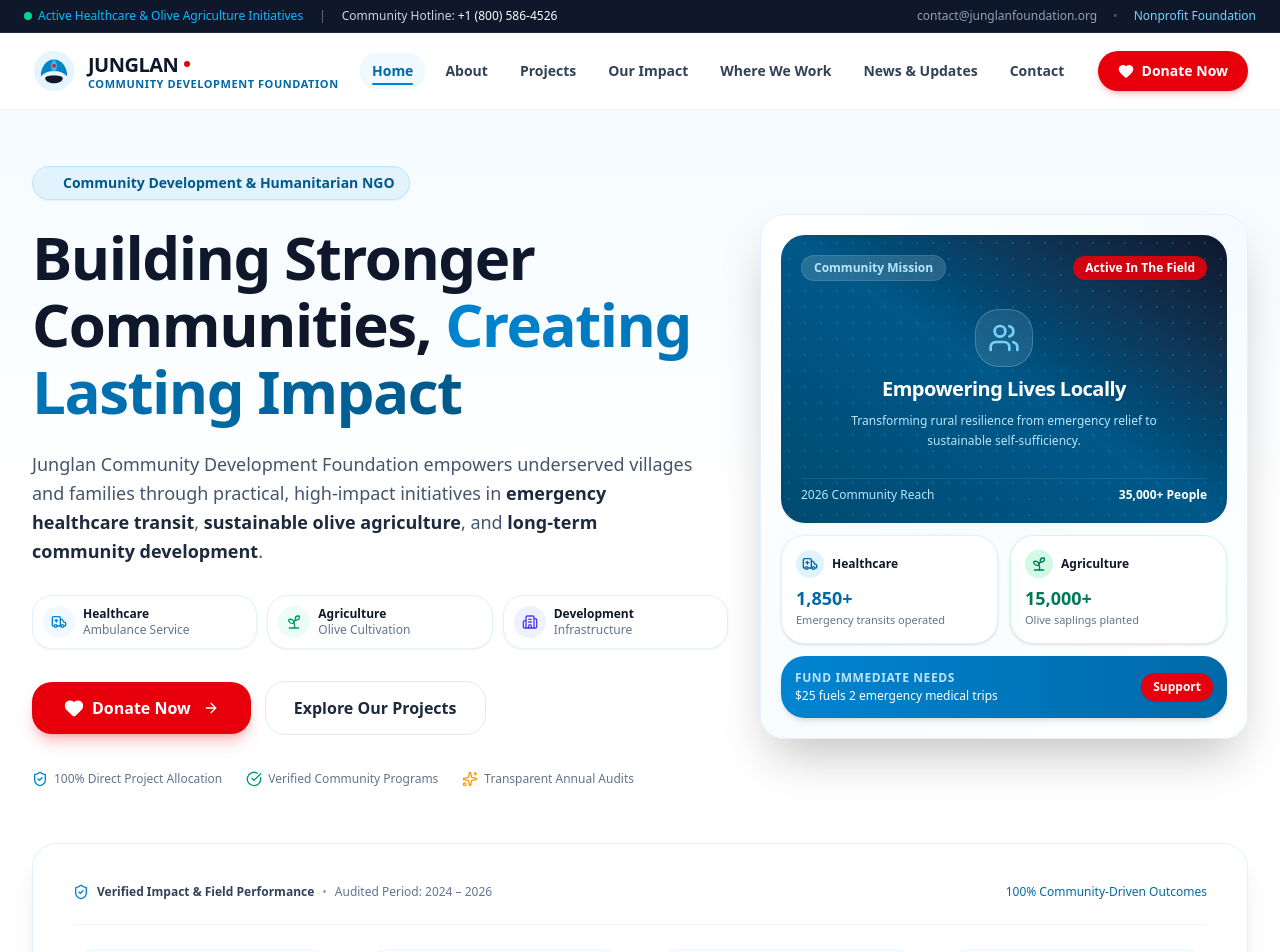
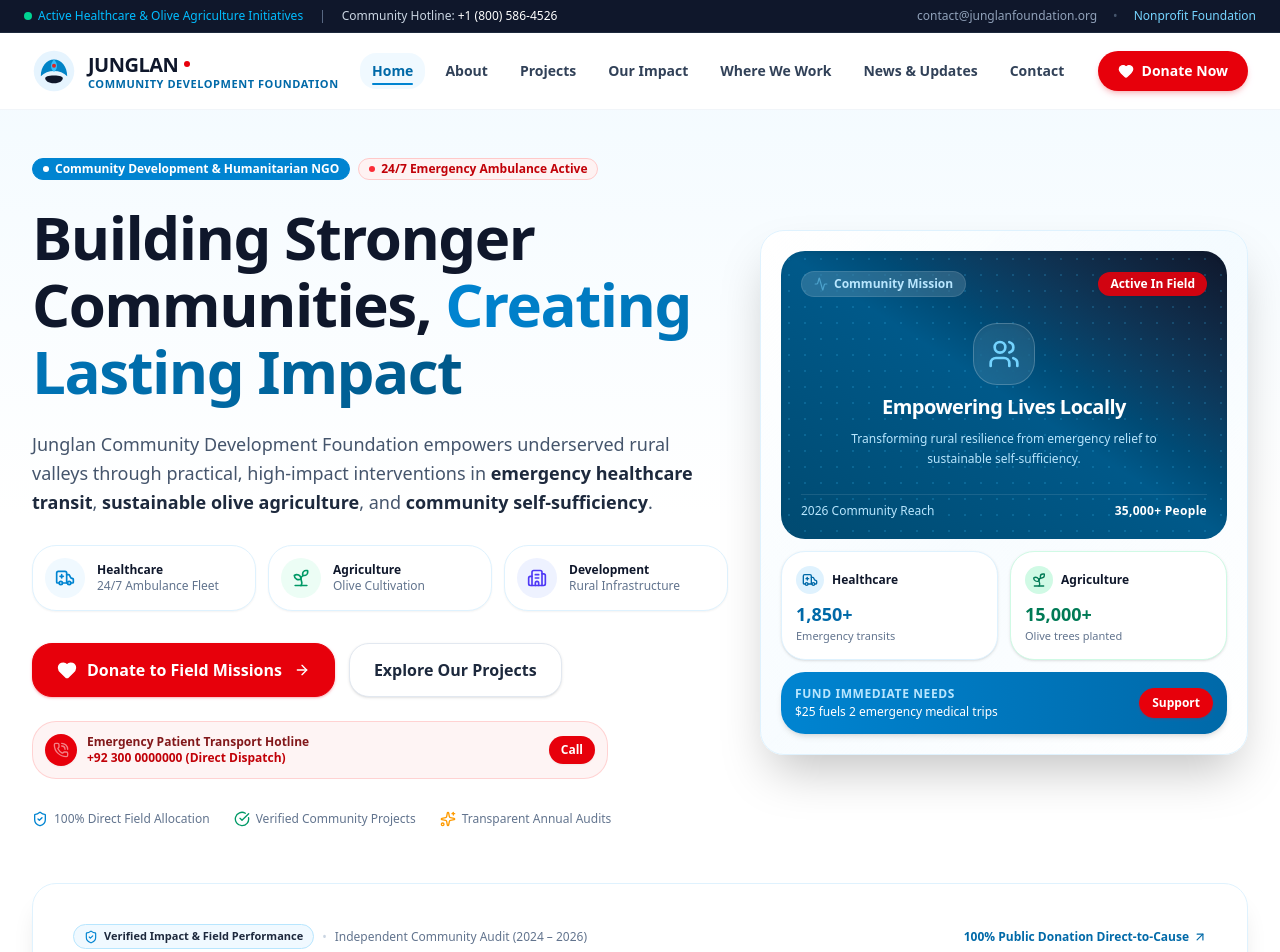
Before and after one commit to msaadfall25bsse/junglan-community-development-foundation-, a Next.js app: page / in a window 1280 px wide. Shown: the top 952 px of the page. Built offline with nearby package versions, Linux system fonts and the light colour scheme.

Commit message:
Phase 5: Hero Section & Primary Impact Presentation - Enhanced CTAs, emergency ambulance hotline ticker, and verified audit indicators

```diff
--- a/components/home/HeroSection.tsx
+++ b/components/home/HeroSection.tsx
@@ -12,7 +12,11 @@ import {
   Users,
   CheckCircle,
   Sparkles,
+  PhoneCall,
+  Activity,
 } from "lucide-react";
+import { Button, Badge } from "@/components/ui";
+import { CONTACT_INFO } from "@/lib/constants/navigation";
 
 interface HeroSectionProps {
   onOpenDonateModal: (project?: string) => void;
@@ -20,28 +24,36 @@ interface HeroSectionProps {
 
 export const HeroSection: React.FC<HeroSectionProps> = ({ onOpenDonateModal }) => {
   return (
-    <section id="hero" className="relative overflow-hidden bg-gradient-to-b from-sky-50/70 via-white to-white pt-8 pb-16 lg:pt-14 lg:pb-24">
+    <section
+      id="hero"
+      aria-label="Welcome and Mission Overview"
+      className="relative overflow-hidden bg-gradient-to-b from-sky-50/70 via-white to-white pt-6 pb-16 lg:pt-12 lg:pb-24"
+    >
       {/* Background Decorative Mesh & Light Blobs */}
       <div className="absolute top-0 left-1/2 -translate-x-1/2 w-full max-w-7xl h-full overflow-hidden pointer-events-none -z-10">
-        <div className="absolute -top-24 right-0 w-96 h-96 bg-sky-200/40 rounded-full blur-3xl" />
+        <div className="absolute -top-24 right-0 w-96 h-96 bg-sky-200/40 rounded-full blur-3xl animate-pulse-subtle" />
         <div className="absolute top-48 -left-20 w-80 h-80 bg-sky-100/60 rounded-full blur-2xl" />
-        <div className="absolute bottom-10 right-1/4 w-72 h-72 bg-red-100/30 rounded-full blur-3xl" />
+        <div className="absolute bottom-10 right-1/4 w-72 h-72 bg-red-100/25 rounded-full blur-3xl" />
       </div>
 
       <div className="max-w-7xl mx-auto px-4 sm:px-6 lg:px-8">
-        <div className="grid grid-cols-1 lg:grid-cols-12 gap-12 lg:gap-8 items-center">
+        <div className="grid grid-cols-1 lg:grid-cols-12 gap-10 lg:gap-8 items-center">
 
           {/* Left Column: Mission Narrative & Fundraising CTAs */}
-          <div className="lg:col-span-7 space-y-6 text-left">
+          <div className="lg:col-span-7 space-y-6 text-left animate-fade-in">
 
-            {/* Mission Category Badge */}
-            <div className="inline-flex items-center gap-2 px-3.5 py-1.5 rounded-full bg-sky-100/80 border border-sky-200 text-sky-800 text-xs sm:text-sm font-semibold shadow-xs">
-              <span className="w-2 h-2 rounded-full bg-red-600 animate-ping" />
-              <span>Community Development & Humanitarian NGO</span>
+            {/* Mission Category Badges Row */}
+            <div className="flex flex-wrap items-center gap-2">
+              <Badge variant="sky" pulseDot>
+                Community Development & Humanitarian NGO
+              </Badge>
+              <Badge variant="danger" dot>
+                24/7 Emergency Ambulance Active
+              </Badge>
             </div>
 
             {/* Main Headline */}
-            <h1 className="text-3xl sm:text-4xl md:text-5xl xl:text-6xl font-extrabold text-slate-900 tracking-tight leading-[1.12]">
+            <h1 className="text-3xl sm:text-4xl md:text-5xl xl:text-6xl font-black text-slate-900 tracking-tight leading-[1.12]">
               Building Stronger Communities,{" "}
               <span className="text-transparent bg-clip-text bg-gradient-to-r from-sky-600 to-sky-800">
                 Creating Lasting Impact
@@ -50,76 +62,104 @@ export const HeroSection: React.FC<HeroSectionProps> = ({ onOpenDonateModal }) =
 
             {/* Supporting Subtext */}
             <p className="text-base sm:text-lg text-slate-600 max-w-2xl leading-relaxed font-normal">
-              Junglan Community Development Foundation empowers underserved villages and families through practical, high-impact initiatives in{" "}
+              Junglan Community Development Foundation empowers underserved rural valleys through practical, high-impact interventions in{" "}
               <strong className="text-slate-800 font-semibold">emergency healthcare transit</strong>,{" "}
               <strong className="text-slate-800 font-semibold">sustainable olive agriculture</strong>, and{" "}
-              <strong className="text-slate-800 font-semibold">long-term community development</strong>.
+              <strong className="text-slate-800 font-semibold">community self-sufficiency</strong>.
             </p>
 
-            {/* Multi-Project Pillar Chips */}
-            <div className="grid grid-cols-1 sm:grid-cols-3 gap-2.5 pt-1">
-              <div className="flex items-center gap-2 p-2.5 rounded-xl bg-white border border-sky-100 shadow-xs hover:border-sky-300 transition-colors">
-                <div className="p-2 bg-sky-50 text-sky-600 rounded-lg shrink-0">
-                  <Ambulance className="w-4 h-4" />
+            {/* 3 Core Pillar Cards */}
+            <div className="grid grid-cols-1 sm:grid-cols-3 gap-3 pt-1">
+              <div className="flex items-center gap-3 p-3 rounded-2xl bg-white border border-sky-100 shadow-xs hover:border-sky-300 hover:shadow-sm transition-all group">
+                <div className="w-10 h-10 bg-sky-50 text-sky-600 rounded-xl flex items-center justify-center shrink-0 group-hover:scale-105 transition-transform">
+                  <Ambulance className="w-5 h-5" />
                 </div>
                 <div className="text-xs">
-                  <div className="font-bold text-slate-900">Healthcare</div>
-                  <div className="text-slate-500">Ambulance Service</div>
+                  <div className="font-extrabold text-slate-900">Healthcare</div>
+                  <div className="text-slate-500">24/7 Ambulance Fleet</div>
                 </div>
               </div>
 
-              <div className="flex items-center gap-2 p-2.5 rounded-xl bg-white border border-sky-100 shadow-xs hover:border-sky-300 transition-colors">
-                <div className="p-2 bg-emerald-50 text-emerald-600 rounded-lg shrink-0">
-                  <Sprout className="w-4 h-4" />
+              <div className="flex items-center gap-3 p-3 rounded-2xl bg-white border border-sky-100 shadow-xs hover:border-emerald-300 hover:shadow-sm transition-all group">
+                <div className="w-10 h-10 bg-emerald-50 text-emerald-600 rounded-xl flex items-center justify-center shrink-0 group-hover:scale-105 transition-transform">
+                  <Sprout className="w-5 h-5" />
                 </div>
                 <div className="text-xs">
-                  <div className="font-bold text-slate-900">Agriculture</div>
+                  <div className="font-extrabold text-slate-900">Agriculture</div>
                   <div className="text-slate-500">Olive Cultivation</div>
                 </div>
               </div>
 
-              <div className="flex items-center gap-2 p-2.5 rounded-xl bg-white border border-sky-100 shadow-xs hover:border-sky-300 transition-colors">
-                <div className="p-2 bg-indigo-50 text-indigo-600 rounded-lg shrink-0">
-                  <Building2 className="w-4 h-4" />
+              <div className="flex items-center gap-3 p-3 rounded-2xl bg-white border border-sky-100 shadow-xs hover:border-indigo-300 hover:shadow-sm transition-all group">
+                <div className="w-10 h-10 bg-indigo-50 text-indigo-600 rounded-xl flex items-center justify-center shrink-0 group-hover:scale-105 transition-transform">
+                  <Building2 className="w-5 h-5" />
                 </div>
                 <div className="text-xs">
-                  <div className="font-bold text-slate-900">Development</div>
-                  <div className="text-slate-500">Infrastructure</div>
+                  <div className="font-extrabold text-slate-900">Development</div>
+                  <div className="text-slate-500">Rural Infrastructure</div>
                 </div>
               </div>
             </div>
 
             {/* Action Buttons: Primary Donate + Secondary Explore */}
             <div className="pt-2 flex flex-col sm:flex-row items-stretch sm:items-center gap-3.5">
-              <button
+              <Button
+                variant="danger"
+                size="lg"
                 onClick={() => onOpenDonateModal()}
-                className="py-3.5 px-8 bg-red-600 hover:bg-red-700 active:scale-[0.98] text-white font-extrabold text-base rounded-xl transition-all shadow-lg shadow-red-600/25 flex items-center justify-center gap-2 group cursor-pointer"
+                leftIcon={<Heart className="w-5 h-5 fill-white" />}
+                rightIcon={<ArrowRight className="w-4 h-4 ml-0.5" />}
+                className="shadow-lg shadow-red-600/25 cursor-pointer text-base"
               >
-                <Heart className="w-5 h-5 fill-white transition-transform group-hover:scale-115" />
-                <span>Donate Now</span>
-                <ArrowRight className="w-4 h-4 ml-1 transition-transform group-hover:translate-x-1" />
-              </button>
+                Donate to Field Missions
+              </Button>
 
-              <Link
-                href="#projects"
-                className="py-3.5 px-7 bg-white hover:bg-sky-50 text-slate-800 hover:text-sky-700 border border-slate-200 hover:border-sky-300 font-bold text-base rounded-xl transition-all text-center flex items-center justify-center gap-2"
-              >
-                <span>Explore Our Projects</span>
+              <Link href="/#projects" className="inline-flex">
+                <Button
+                  variant="secondary"
+                  size="lg"
+                  className="w-full sm:w-auto text-slate-800 hover:text-sky-700"
+                >
+                  Explore Our Projects
+                </Button>
               </Link>
             </div>
 
+            {/* Emergency Hotline Banner under CTAs */}
+            <div className="p-3 rounded-2xl bg-red-50/80 border border-red-200/80 flex items-center justify-between gap-3 max-w-xl">
+              <div className="flex items-center gap-2.5 min-w-0">
+                <span className="w-8 h-8 rounded-xl bg-red-600 text-white flex items-center justify-center shrink-0 shadow-xs">
+                  <PhoneCall className="w-4 h-4 animate-pulse" />
+                </span>
+                <div className="text-xs truncate">
+                  <span className="font-bold text-red-900 block truncate">
+                    Emergency Patient Transport Hotline
+                  </span>
+                  <span className="text-red-700 font-semibold">
+                    {CONTACT_INFO.emergencyHotline} (Direct Dispatch)
+                  </span>
+                </div>
+              </div>
+              <a
+                href={`tel:${CONTACT_INFO.emergencyHotline}`}
+                className="px-3 py-1.5 rounded-lg bg-red-600 text-white text-xs font-bold hover:bg-red-700 transition-colors shrink-0 shadow-xs"
+              >
+                Call
+              </a>
+            </div>
+
             {/* Trust Assurance Markers */}
-            <div className="pt-3 flex flex-wrap items-center gap-y-2 gap-x-6 text-xs text-slate-500">
+            <div className="pt-2 flex flex-wrap items-center gap-y-2 gap-x-6 text-xs text-slate-500">
               <div className="flex items-center gap-1.5">
-                <ShieldCheck className="w-4 h-4 text-sky-600" />
-                <span>100% Direct Project Allocation</span>
+                <ShieldCheck className="w-4 h-4 text-sky-600 shrink-0" />
+                <span>100% Direct Field Allocation</span>
               </div>
               <div className="flex items-center gap-1.5">
-                <CheckCircle className="w-4 h-4 text-emerald-600" />
-                <span>Verified Community Programs</span>
+                <CheckCircle className="w-4 h-4 text-emerald-600 shrink-0" />
+                <span>Verified Community Projects</span>
               </div>
               <div className="flex items-center gap-1.5">
-                <Sparkles className="w-4 h-4 text-amber-500" />
+                <Sparkles className="w-4 h-4 text-amber-500 shrink-0" />
                 <span>Transparent Annual Audits</span>
               </div>
             </div>
@@ -127,7 +167,7 @@ export const HeroSection: React.FC<HeroSectionProps> = ({ onOpenDonateModal }) =
           </div>
 
           {/* Right Column: High-Impact Visual Card Composition */}
-          <div className="lg:col-span-5 relative">
+          <div className="lg:col-span-5 relative animate-fade-in">
             <div className="relative mx-auto max-w-md lg:max-w-none">
 
               {/* Main Visual Composition Card */}
@@ -140,22 +180,23 @@ export const HeroSection: React.FC<HeroSectionProps> = ({ onOpenDonateModal }) =
 
                   {/* Top Badges */}
                   <div className="relative z-10 flex justify-between items-center">
-                    <span className="px-3 py-1 bg-white/15 backdrop-blur-md rounded-full text-xs font-semibold text-sky-200 border border-white/10">
+                    <span className="px-3 py-1 bg-white/15 backdrop-blur-md rounded-full text-xs font-semibold text-sky-200 border border-white/10 flex items-center gap-1.5">
+                      <Activity className="w-3.5 h-3.5 text-sky-300 animate-pulse" />
                       Community Mission
                     </span>
                     <span className="px-3 py-1 bg-red-600/90 backdrop-blur-md rounded-full text-xs font-bold text-white shadow-xs">
-                      Active In The Field
+                      Active In Field
                     </span>
                   </div>
 
                   {/* Central Visual Collage Vector */}
                   <div className="relative z-10 my-auto text-center space-y-2">
-                    <div className="inline-flex items-center justify-center p-3 bg-white/10 rounded-2xl backdrop-blur-md border border-white/20">
+                    <div className="inline-flex items-center justify-center p-3.5 bg-white/10 rounded-2xl backdrop-blur-md border border-white/20 shadow-inner">
                       <Users className="w-8 h-8 text-sky-300" />
                     </div>
-                    <h3 className="text-xl font-bold text-white tracking-tight">
+                    <h2 className="text-xl font-bold text-white tracking-tight">
                       Empowering Lives Locally
-                    </h3>
+                    </h2>
                     <p className="text-xs text-sky-200 max-w-xs mx-auto leading-relaxed">
                       Transforming rural resilience from emergency relief to sustainable self-sufficiency.
                     </p>
@@ -164,7 +205,7 @@ export const HeroSection: React.FC<HeroSectionProps> = ({ onOpenDonateModal }) =
                   {/* Bottom Live Progress Bar */}
                   <div className="relative z-10 pt-2 border-t border-white/10 flex items-center justify-between text-xs">
                     <span className="text-sky-200">2026 Community Reach</span>
-                    <span className="text-white font-bold">35,000+ People</span>
+                    <span className="text-white font-extrabold tracking-wide">35,000+ People</span>
                   </div>
                 </div>
 
@@ -179,8 +220,8 @@ export const HeroSection: React.FC<HeroSectionProps> = ({ onOpenDonateModal }) =
                       </div>
                       <span className="text-xs font-bold text-slate-900">Healthcare</span>
                     </div>
-                    <div className="text-lg font-extrabold text-sky-700">1,850+</div>
-                    <p className="text-[11px] text-slate-500">Emergency transits operated</p>
+                    <div className="text-lg font-black text-sky-700">1,850+</div>
+                    <p className="text-[11px] text-slate-500">Emergency transits</p>
                   </div>
 
                   {/* Floating Micro-Card 2: Agriculture */}
@@ -191,8 +232,8 @@ export const HeroSection: React.FC<HeroSectionProps> = ({ onOpenDonateModal }) =
                       </div>
                       <span className="text-xs font-bold text-slate-900">Agriculture</span>
                     </div>
-                    <div className="text-lg font-extrabold text-emerald-700">15,000+</div>
-                    <p className="text-[11px] text-slate-500">Olive saplings planted</p>
+                    <div className="text-lg font-black text-emerald-700">15,000+</div>
+                    <p className="text-[11px] text-slate-500">Olive trees planted</p>
                   </div>
 
                 </div>
@@ -207,12 +248,14 @@ export const HeroSection: React.FC<HeroSectionProps> = ({ onOpenDonateModal }) =
                       $25 fuels 2 emergency medical trips
                     </div>
                   </div>
-                  <button
-                    onClick={() => onOpenDonateModal()}
-                    className="px-3 py-1.5 bg-red-600 hover:bg-red-500 text-white rounded-lg text-xs font-bold transition-transform active:scale-95 shadow-sm"
+                  <Button
+                    variant="danger"
+                    size="sm"
+                    onClick={() => onOpenDonateModal("Emergency Healthcare & Ambulance")}
+                    className="shrink-0 font-bold"
                   >
                     Support
-                  </button>
+                  </Button>
                 </div>
 
               </div>
--- a/components/home/ImpactStats.tsx
+++ b/components/home/ImpactStats.tsx
@@ -1,63 +1,76 @@
 "use client";
 
 import React from "react";
-import { Users, Ambulance, Sprout, HeartHandshake, ShieldCheck } from "lucide-react";
+import { Users, Ambulance, Sprout, HeartHandshake, ShieldCheck, ArrowUpRight } from "lucide-react";
 import { IMPACT_STATS } from "@/data/homepage-data";
 
-const iconMap = {
+const iconMap: Record<string, React.ElementType> = {
   Users: Users,
   Ambulance: Ambulance,
   Sprout: Sprout,
   HeartHandshake: HeartHandshake,
-  Building2: HeartHandshake,
+};
+
+const badgeMap: Record<string, string> = {
+  "1": "Audited Reach",
+  "2": "Active 24/7",
+  "3": "Eco Livelihood",
+  "4": "Full Transparency",
 };
 
 export const ImpactStats: React.FC = () => {
   return (
-    <section className="relative z-10 -mt-6 sm:-mt-10 max-w-7xl mx-auto px-4 sm:px-6 lg:px-8">
+    <section
+      aria-label="Impact Statistics and Verified Metrics"
+      className="relative z-10 -mt-6 sm:-mt-10 max-w-7xl mx-auto px-4 sm:px-6 lg:px-8"
+    >
       <div className="bg-white rounded-3xl shadow-xl border border-sky-100 p-6 sm:p-8 md:p-10">
 
         {/* Header trust subline */}
-        <div className="flex flex-col sm:flex-row sm:items-center justify-between gap-2 pb-6 mb-6 border-b border-slate-100 text-xs text-slate-500">
-          <div className="flex items-center gap-2">
-            <ShieldCheck className="w-4 h-4 text-sky-600" />
-            <span className="font-semibold text-slate-700">Verified Impact & Field Performance</span>
-            <span className="text-slate-400">•</span>
-            <span>Audited Period: 2024 – 2026</span>
+        <div className="flex flex-col sm:flex-row sm:items-center justify-between gap-3 pb-6 mb-6 border-b border-slate-100 text-xs text-slate-500">
+          <div className="flex flex-wrap items-center gap-2">
+            <span className="flex items-center gap-1.5 font-bold text-slate-800 bg-sky-50 border border-sky-200 px-2.5 py-1 rounded-full text-[11px]">
+              <ShieldCheck className="w-3.5 h-3.5 text-sky-600 shrink-0" />
+              <span>Verified Impact & Field Performance</span>
+            </span>
+            <span className="hidden sm:inline text-slate-300">•</span>
+            <span>Independent Community Audit (2024 – 2026)</span>
           </div>
-          <div className="text-sky-700 font-medium">
-            100% Community-Driven Outcomes
+          <div className="text-sky-700 font-bold flex items-center gap-1">
+            <span>100% Public Donation Direct-to-Cause</span>
+            <ArrowUpRight className="w-3.5 h-3.5" />
           </div>
         </div>
 
         {/* 4 Stat Cards Grid */}
-        <div className="grid grid-cols-1 sm:grid-cols-2 lg:grid-cols-4 gap-6 lg:gap-8">
+        <div className="grid grid-cols-1 sm:grid-cols-2 lg:grid-cols-4 gap-6">
           {IMPACT_STATS.map((stat) => {
             const IconComponent = iconMap[stat.iconName] || Users;
+            const badgeLabel = badgeMap[stat.id] || "Field Data";
 
             return (
               <div
                 key={stat.id}
-                className="group relative flex flex-col justify-between p-4 rounded-2xl bg-sky-50/40 hover:bg-sky-50 transition-colors border border-sky-100/60"
+                className="group relative flex flex-col justify-between p-5 rounded-2xl bg-sky-50/40 hover:bg-sky-50/80 transition-all duration-200 border border-sky-100/70 hover:border-sky-300 hover:shadow-md hover:-translate-y-0.5"
               >
-                <div className="flex items-center justify-between mb-3">
-                  <div className="w-10 h-10 rounded-xl bg-white text-sky-700 shadow-xs flex items-center justify-center group-hover:scale-110 transition-transform">
+                <div className="flex items-center justify-between mb-4">
+                  <div className="w-11 h-11 rounded-xl bg-white text-sky-700 shadow-xs flex items-center justify-center group-hover:scale-110 transition-transform border border-sky-100/50">
                     <IconComponent className="w-5 h-5" />
                   </div>
-                  <span className="text-xs font-semibold uppercase tracking-wider text-sky-600 bg-sky-100/80 px-2 py-0.5 rounded-full">
-                    Field Data
+                  <span className="text-[10px] font-extrabold uppercase tracking-wider text-sky-700 bg-white border border-sky-200 px-2 py-0.5 rounded-full shadow-2xs">
+                    {badgeLabel}
                   </span>
                 </div>
 
                 <div>
-                  <div className="text-3xl sm:text-4xl font-extrabold text-slate-900 tracking-tight">
+                  <div className="text-3xl sm:text-4xl font-black text-slate-900 tracking-tight">
                     {stat.value}
-                    <span className="text-sky-600 font-bold">{stat.suffix}</span>
+                    <span className="text-sky-600 font-extrabold ml-0.5">{stat.suffix}</span>
                   </div>
                   <div className="text-sm font-bold text-slate-800 mt-1">
                     {stat.label}
                   </div>
-                  <p className="text-xs text-slate-500 mt-0.5 leading-relaxed">
+                  <p className="text-xs text-slate-500 mt-1 leading-relaxed">
                     {stat.sublabel}
                   </p>
                 </div>
```
